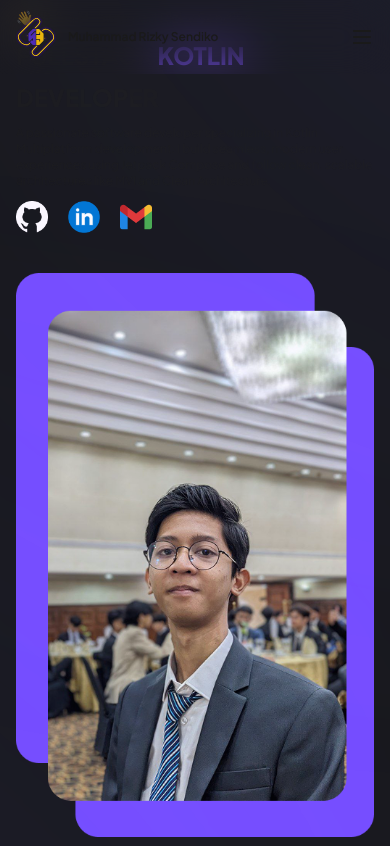
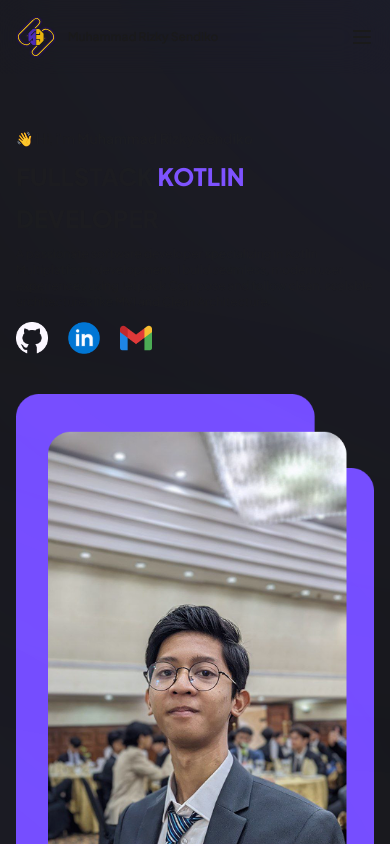
Before and after one commit to joanpurbaa/portofolio-sendiko, a Next.js app: page / in a window 390 px wide. Shown: the top 846 px of the page. Built offline with nearby package versions, Linux system fonts and the light colour scheme.

Commit message:
fix: fix home section padding

```diff
--- a/app/page.tsx
+++ b/app/page.tsx
@@ -8,7 +8,7 @@ export default function Home() {
   return (
     <>
       <Navbar className="fixed w-full z-50" />
-      <main className="overflow-x-hidden bg-zinc-900">
+      <main className="h-screen overflow-x-hidden bg-zinc-900">
         <HeroSection />
         <TechSection />
         <ProjectsSection />
--- a/components/landing/hero-section.tsx
+++ b/components/landing/hero-section.tsx
@@ -2,7 +2,7 @@ import Image from "next/image";
 
 export default function HeroSection() {
 	return (
-		<section className="relative w-screen h-screen flex items-center px-4 lg:px-16 xl:px-52 2xl:px-64">
+		<section className="relative w-screen flex items-center px-4 lg:px-16 xl:px-52 2xl:px-64">
 			<Image
 				src={"/gradient-circle.png"}
 				width={555}
@@ -17,7 +17,7 @@ export default function HeroSection() {
 				alt="gradient circle"
 				className="absolute -bottom-96 -left-96 z-0 w-[1000px] blur-[300px]"
 			/>
-			<div className="pt-0 sm:pt-32 lg:mt-0 w-full flex flex-col lg:grid grid-cols-12 items-start lg:items-center gap-10 lg:gap-0">
+			<div className="pt-32 lg:mt-0 w-full flex flex-col lg:grid grid-cols-12 items-start lg:items-center gap-10 lg:gap-0">
 				<div className="w-full sm:w-[600px] lg:col-start-1 lg:col-end-8 xl:col-end-9 2xl:col-end-6 flex flex-col gap-3 sm:gap-5">
 					<p className="text-sm sm:text-xl">
 						👋 Hi, i'm <span className="font-semibold">Muhammad Rizky Sendiko</span>
```
